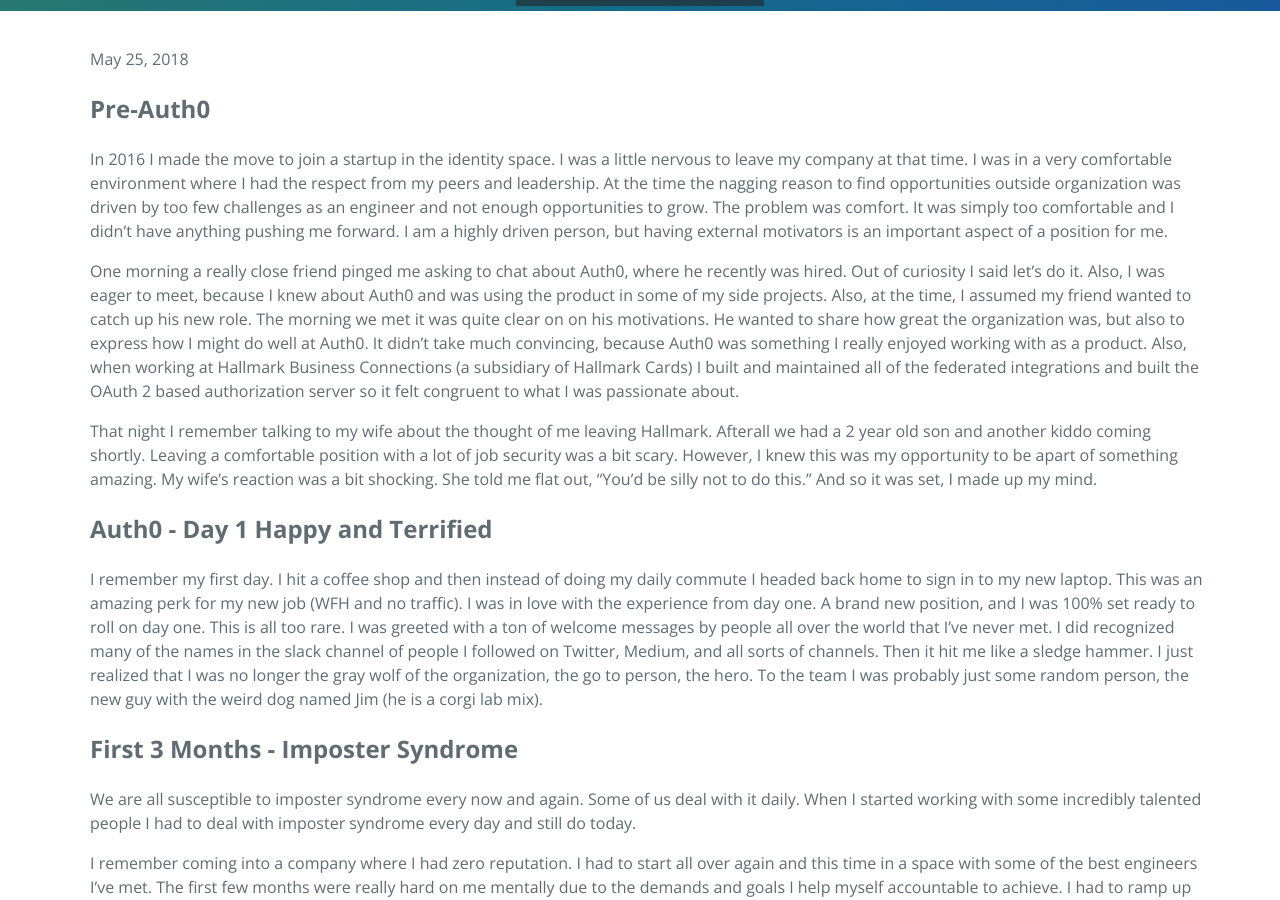
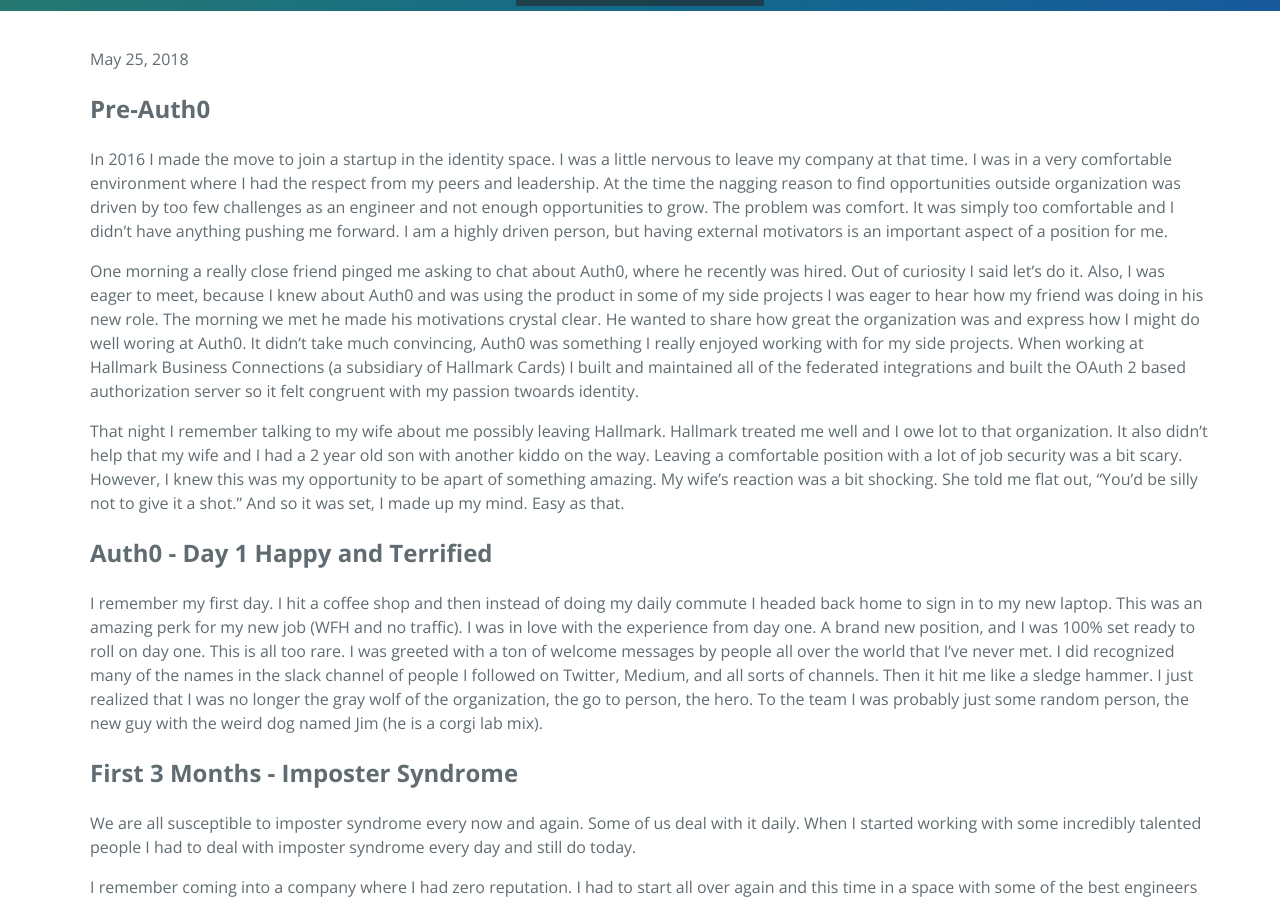
Before and after one commit to sgmeyer/sgmeyer.github.io, a Jekyll site: the page built from _posts/2018/2018-05-25-Same_Copmpany_A_New_Team.md, in a window 1280 px wide and 900 px high, scrolled down 415 px. Built offline with Jekyll 4.4.1, drawn with Linux system fonts in a browser that asks for light colours; comment, search, counter and statistics services are not loaded.

Commit message:
Cleaning up some grammar on latest post

```diff
--- a/_posts/2018/2018-05-25-Same_Copmpany_A_New_Team.md
+++ b/_posts/2018/2018-05-25-Same_Copmpany_A_New_Team.md
@@ -11,9 +11,9 @@
 
 In 2016 I made the move to join a startup in the identity space.  I was a little nervous to leave my company at that time.  I was in a very comfortable environment where I had the respect from my peers and leadership.  At the time the nagging reason to find opportunities outside organization was driven by too few challenges as an engineer and not enough opportunities to grow.  The problem was comfort.  It was simply too comfortable and I didn't have anything pushing me forward.  I am a highly driven person, but having external motivators is an important aspect of a position for me.
 
-One morning a really close friend pinged me asking to chat about Auth0, where he recently was hired.  Out of curiosity I said let's do it.  Also, I was eager to meet, because I knew about Auth0 and was using the product in some of my side projects.  Also, at the time, I assumed my friend wanted to catch up his new role.  The morning we met it was quite clear on on his motivations.  He wanted to share how great the organization was, but also to express how I might do well at Auth0.  It didn't take much convincing, because Auth0 was something I really enjoyed working with as a product.  Also, when working at Hallmark Business Connections (a subsidiary of Hallmark Cards) I built and maintained all of the federated integrations and built the OAuth 2 based authorization server so it felt congruent to what I was passionate about.
+One morning a really close friend pinged me asking to chat about Auth0, where he recently was hired.  Out of curiosity I said let's do it.  Also, I was eager to meet, because I knew about Auth0 and was using the product in some of my side projects I was eager to hear how my friend was doing in his new role.  The morning we met he made his motivations crystal clear.  He wanted to share how great the organization was and express how I might do well woring at Auth0.  It didn't take much convincing, Auth0 was something I really enjoyed working with for my side projects.  When working at Hallmark Business Connections (a subsidiary of Hallmark Cards) I built and maintained all of the federated integrations and built the OAuth 2 based authorization server so it felt congruent with my passion twoards identity.
 
-That night I remember talking to my wife about the thought of me leaving Hallmark.  Afterall we had a 2 year old son and another kiddo coming shortly.  Leaving a comfortable position with a lot of job security was a bit scary.  However, I knew this was my opportunity to be apart of something amazing.  My wife's reaction was a bit shocking.  She told me flat out, "You'd be silly not to do this."  And so it was set, I made up my mind.
+That night I remember talking to my wife about me possibly leaving Hallmark.  Hallmark treated me well and I owe  lot to that organization.  It also didn't help that my wife and I had a 2 year old son with another kiddo on the way.  Leaving a comfortable position with a lot of job security was a bit scary.  However, I knew this was my opportunity to be apart of something amazing.  My wife's reaction was a bit shocking.  She told me flat out, "You'd be silly not to give it a shot."  And so it was set, I made up my mind.  Easy as that.
 
 ## Auth0 - Day 1  Happy and Terrified
 
```
